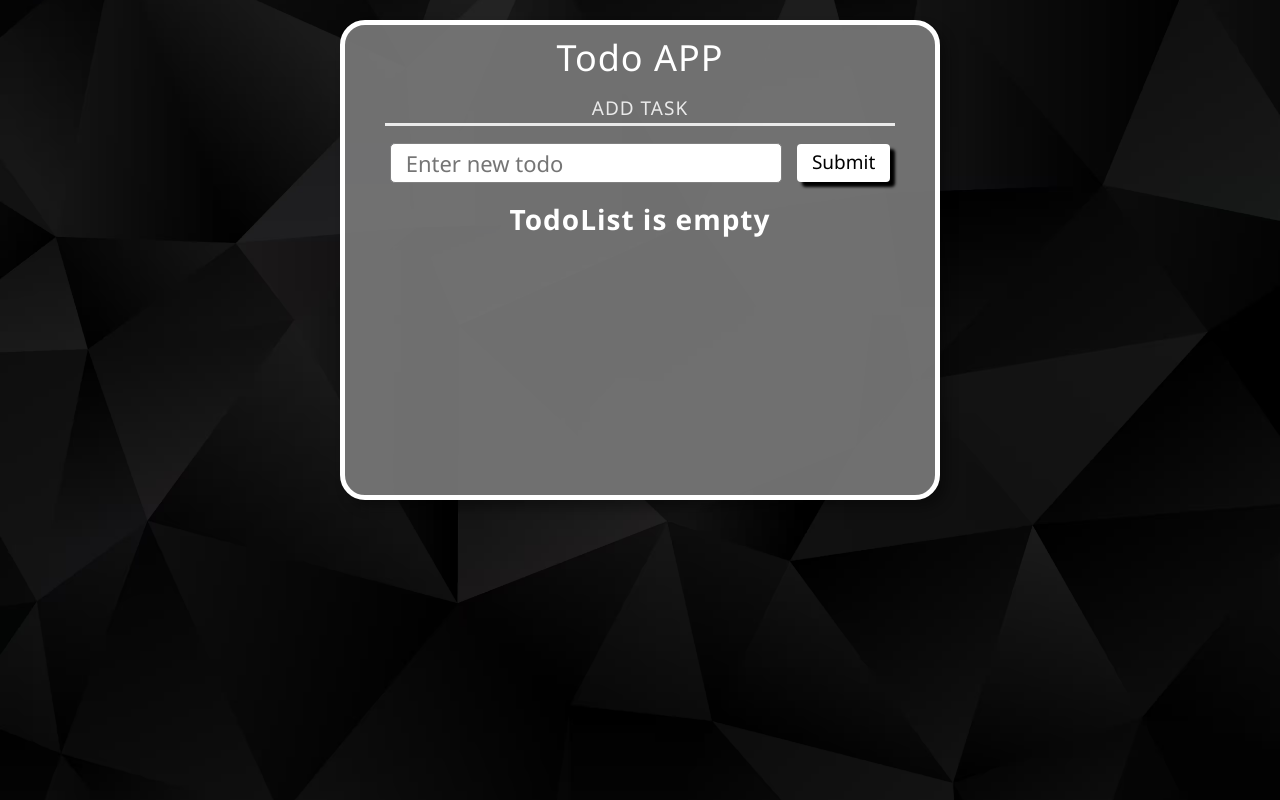
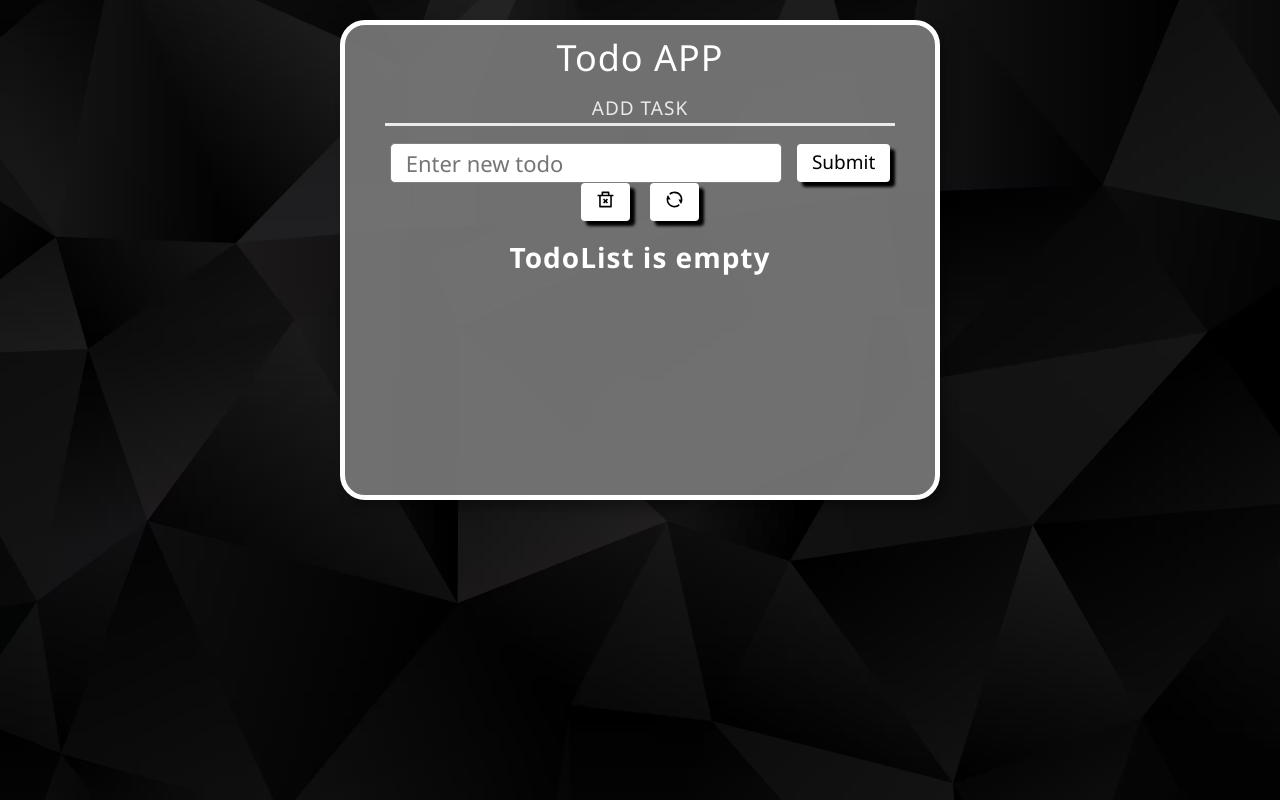
Before and after one commit to W0x3R/TODO-APP-REACT, a React (Create React App) app: page / in a window 1280 px wide. Built offline with nearby package versions, Linux system fonts and the light colour scheme.

Commit message:
feat: the todosactions component is used inside the todoform component (Tue, Oct 8, 2024, 10:15:05 PM)

```diff
--- a/src/components/Todos/TodoForm.js
+++ b/src/components/Todos/TodoForm.js
@@ -1,6 +1,7 @@
 import { useState } from "react"
 import styles from "./TodoForm.module.scss"
 import { TodoList } from "./TodoList"
+import { TodosActions } from "./TodosActions"
 
 export const TodoForm = ({
 	todos,
@@ -42,6 +43,7 @@ export const TodoForm = ({
 					</button>
 				</div>
 			</form>
+			<TodosActions />
 			<TodoList deleteTodo={deleteTodo} toggleTodo={toggleTodo} todos={todos} />
 		</div>
 	)
```
